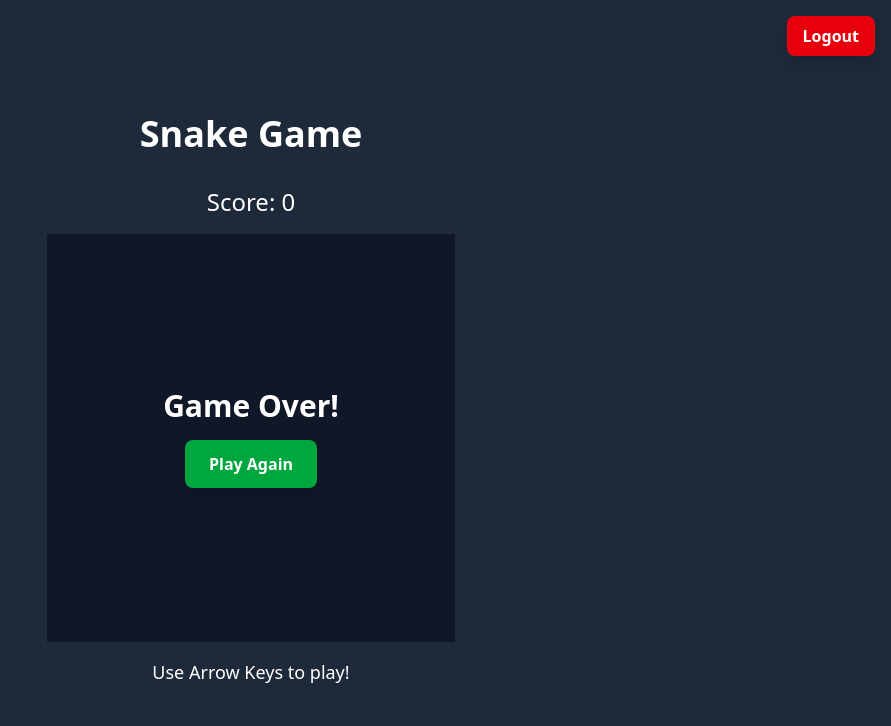
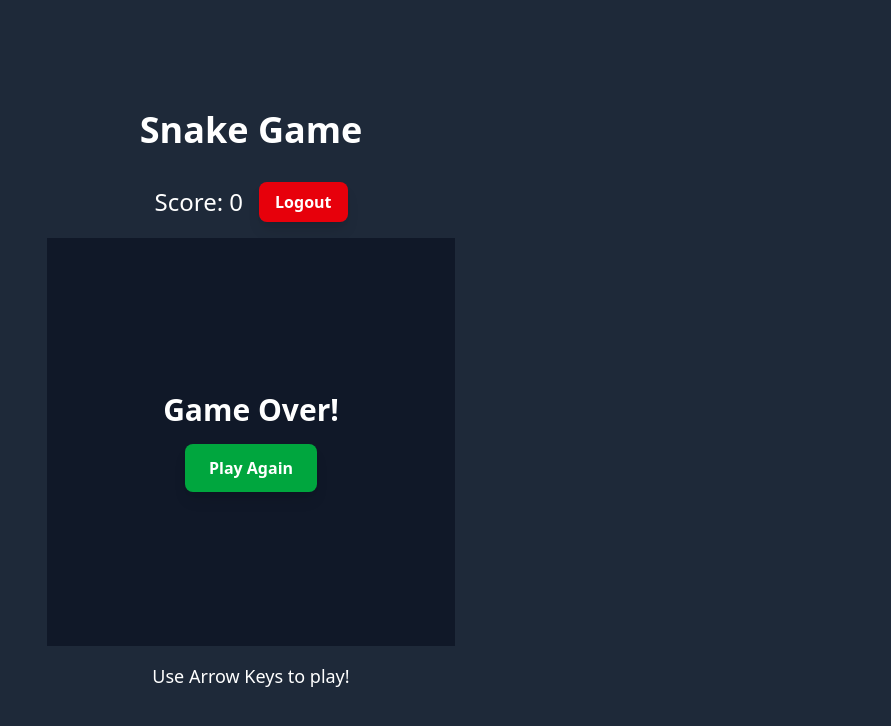
Before and after one commit to ewanc26/atproto-snake, a SvelteKit app: page /game in a window 1280 px wide. Shown: the top 726 px of the page, without its empty margins (389-1280 px from the left). Built offline with nearby package versions, Linux system fonts and the light colour scheme; sample sign-in values are in the browser's storage.

Commit message:
refactor(game): reposition logout button next to score display
Improve UI layout by moving logout button inline with score for better visual hierarchy and space utilization

```diff
--- a/src/routes/game/+page.svelte
+++ b/src/routes/game/+page.svelte
@@ -53,9 +53,11 @@
 </script>
 
 <div class="flex flex-col items-center justify-center min-h-screen bg-gray-800 text-white">
-    <button on:click={handleLogout} class="px-4 py-2 bg-red-600 hover:bg-red-700 text-white font-bold rounded-lg shadow-lg transition duration-300 absolute top-4 right-4">Logout</button>
-    <h1 class="text-4xl font-bold mb-8">Snake Game</h1>
-    <p class="text-2xl mb-4">Score: {score}</p>
+     <h1 class="text-4xl font-bold mb-8">Snake Game</h1>
+     <div class="flex items-center mb-4">
+         <p class="text-2xl mr-4">Score: {score}</p>
+         <button on:click={handleLogout} class="px-4 py-2 bg-red-600 hover:bg-red-700 text-white font-bold rounded-lg shadow-lg transition duration-300">Logout</button>
+     </div>
     <div class="relative">
         <canvas
             bind:this={canvasElement}
```
